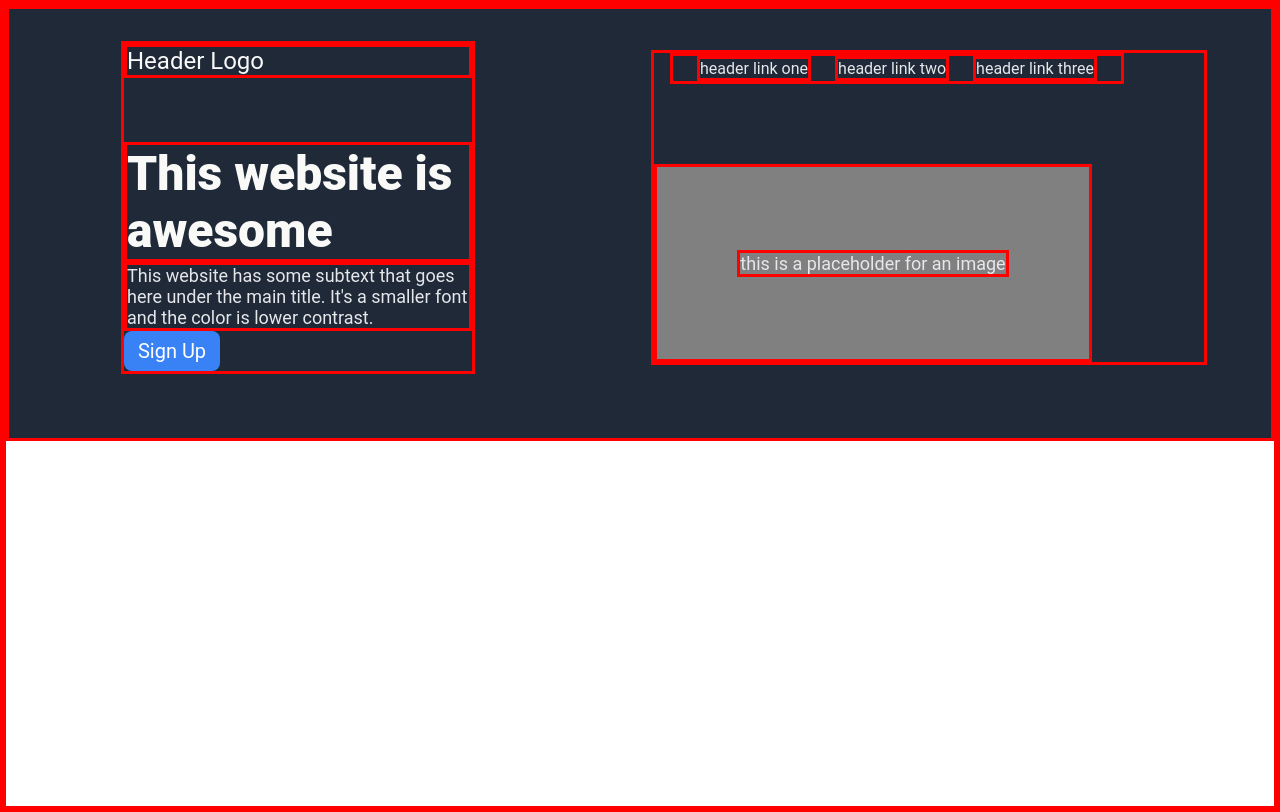
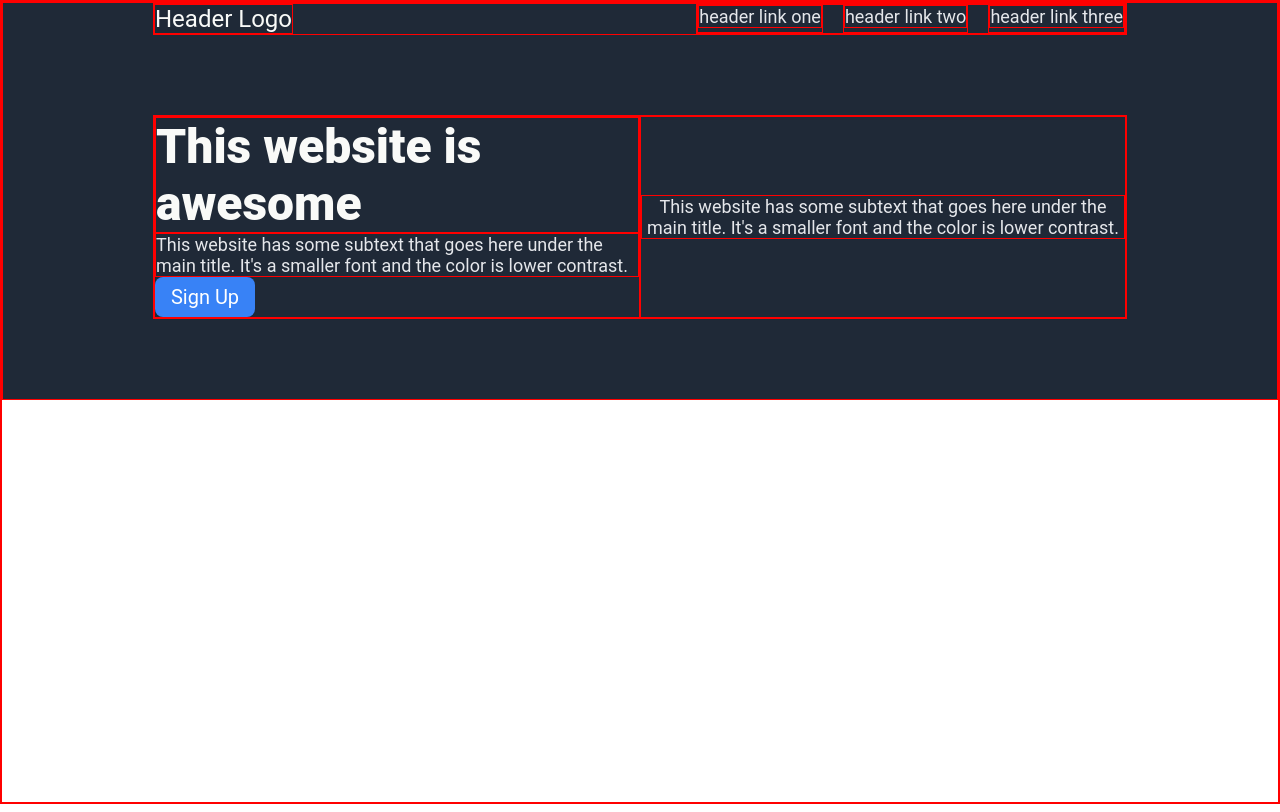
Before and after one commit to rodolfonajera/Landing-Page, a plain HTML site: page index.html in a window 1280 px wide. Drawn offline with Linux system fonts and the light colour scheme.

Commit message:
Restructure the header section
This update organizes the headers into top,left and right containers.
The default margins and paddings are removed and borders around
all containers are shown in red in order to clearly mark the space
being occupied.

```diff
--- a/index.html
+++ b/index.html
@@ -11,8 +11,44 @@
 
 <body>
     <header class="header-container">
-        <div class="header-content-left">
+        <div class="header-top">
             <div class="header-logo">Header Logo</div>
+            <ul>
+                <li>
+                    <a href="?">header link one </a>
+                </li>
+                <li>
+                    <a href="?">header link two </a>
+                </li>
+                <li>
+                    <a href="?">header link three </a>
+                </li>
+            </ul>
+        </div>
+        <div class="header-main">
+            <div class="header-left">
+                <div class="header-title">
+                    This website is awesome
+                </div>
+                <div class="secondary-text">
+                    This website has some subtext that goes here under
+                    the main title. It's a smaller font and the color is lower contrast.
+                </div>
+                <button>
+                    Sign Up
+                </button>
+            </div>
+            <div class="header-right">
+                <p class="secondary-text">
+                    This website has some subtext that goes here under
+                    the main title. It's a smaller font and the color is lower contrast.
+                </p>
+            </div>
+
+        </div>
+
+
+        <!--
         <div class="header-title">This website is awesome</div>
         <p class="secondary-text">This website has some subtext that goes here under
             the main title. It's a smaller font and the color is lower contrast.
@@ -20,17 +56,11 @@
         <button>
             Sign Up
         </button>
-        </div>
-        <div class="header-content-right">
-            <div class="header-links">
-                <a href="">header link one</a>
-                <a href="">header link two</a>
-                <a href="">header link three</a>
-            </div>
+
         <div class="header-image-container">
             <p class="secondary-text"> this is a placeholder for an image</p>
         </div>
-        </div>
+        -->
     </header>
     <!--
     <main class="main-content">
@@ -51,4 +81,5 @@
     </footer>
 -->
 </body>
+
 </html>
--- a/styles.css
+++ b/styles.css
@@ -1,16 +1,18 @@
-*{
+* {
     margin: 0;
     padding: 0;
-    border: solid red;
+    border: 1px solid red;
 }
+
 body {
     height: 100vh;
     text-align: center;
     margin: 0;
     display: flex;
     flex-direction: column;
+}
 
-}
+.header-container,
 header,
 footer {
     background-color: #1F2937;
@@ -20,35 +22,77 @@ footer {
 
 .header-container {
     display: flex;
-    justify-content: center;
-    align-items: center;
+    flex-direction: column;
 }
 
-.header-content-left {
-    margin: 2rem 4rem 4rem 7rem;
+/*-------------------------header-top-------------------------------*/
+
+.header-top {
     display: flex;
-    flex-direction: column;
     flex: 1;
-    text-align: left;
+    justify-content: space-between;
+    margin: 0px 150px 80px 150px;
+
 }
-.header-logo{
-   margin-top: 0rem;
-   margin-bottom: 4rem;
-   font-size: 24px;
-   color: #F9FAF8
-}
-.header-title{
-    font-size: 48px;
-    font-weight: 800; /*extra-bold*/
+
+.header-logo {
+    display: flex;
+    font-size: 24px;
     color: #F9FAF8
 }
-.secondary-text{    /*For: Header paragraph,links and placeholder text*/
+
+ul {
+    display: flex;
+    gap: 20px;
+    list-style-type: none;
+    padding: 0;
     font-size: 18px;
     color: #E5E7EB;
 }
-.header-title,p,button{
-    margin: 0px;
+
+a {
+    text-decoration: none;
+    color: #E5E7EB;
 }
+
+/*-------------------------End of header-top------------------------*/
+
+/*-------------------------header-main------------------------------*/
+.header-main {
+    display: flex;
+    justify-content: space-between;
+    margin: 0px 150px 80px 150px;
+}
+
+/*-------------------------header-left and header-right containers--*/
+.header-left {
+    display: flex;
+    flex-direction: column;
+    align-items: flex-start;
+    text-align: left;
+
+}
+
+.header-right {
+    display: flex;
+    flex-direction: column;
+    justify-content: center;
+}
+/*-----------------End of: header-left and header-right containers--*/
+
+.header-title {
+    font-size: 48px;
+    font-weight: 800;
+    /*extra-bold*/
+    color: #F9FAF8
+}
+
+.secondary-text {
+    /*For: Header paragraph,links and placeholder text*/
+    font-size: 18px;
+    color: #E5E7EB;
+}
+
 button {
     font-family: Roboto, sans-serif;
     border: none;
@@ -58,38 +102,15 @@ button {
     color: white;
     padding: 8px 8px;
     display: block;
-    width: 6rem; /*---tbd---*/
-    height: auto;
+    width: 100px;
+    /*---tbd---*/
 }
-.header-content-right {   /*-----RIGHT-CONTAINER-----*/
-    display: flex;
-    flex-direction: column;
-    flex: 1;
-    margin: 2rem 4rem 4rem 7rem;
-    padding: 0em;
-}
-.header-links{
 
-    display: flex;
-    flex: 1;
-    justify-content: space-evenly;
-    width: 28rem;
-    margin-left: 1em;
-}
-a{
-    text-decoration: none;
-    color: #E5E7EB;
-}
-.header-image-container{    /*-----RIGHT-placeholder CONTAINER-----*/
-    display: flex;
-    width: 27rem;
-    height: 12rem;
-    background-color: gray;
-    margin-top: 5em;
-    margin-right: 7em;
-    justify-content: center;
-    align-items: center;
-}
+/*-------------------------End of header-main-----------------------*/
+
+
+
+
 /*###############################################################################*/
 /*---------------------------------------------------------------------------------
 
```
Lines whose indentation alone changed are shown as unchanged.
